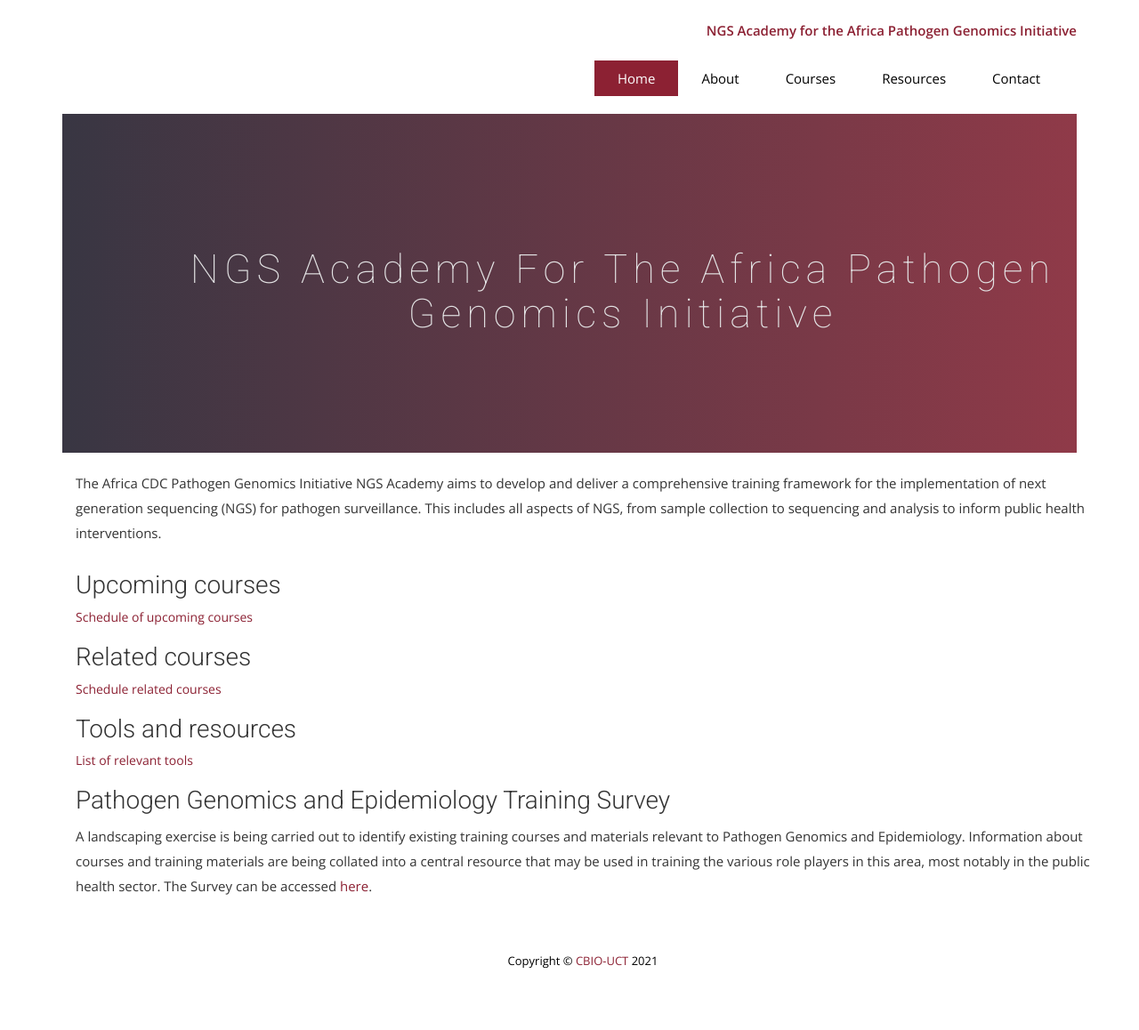
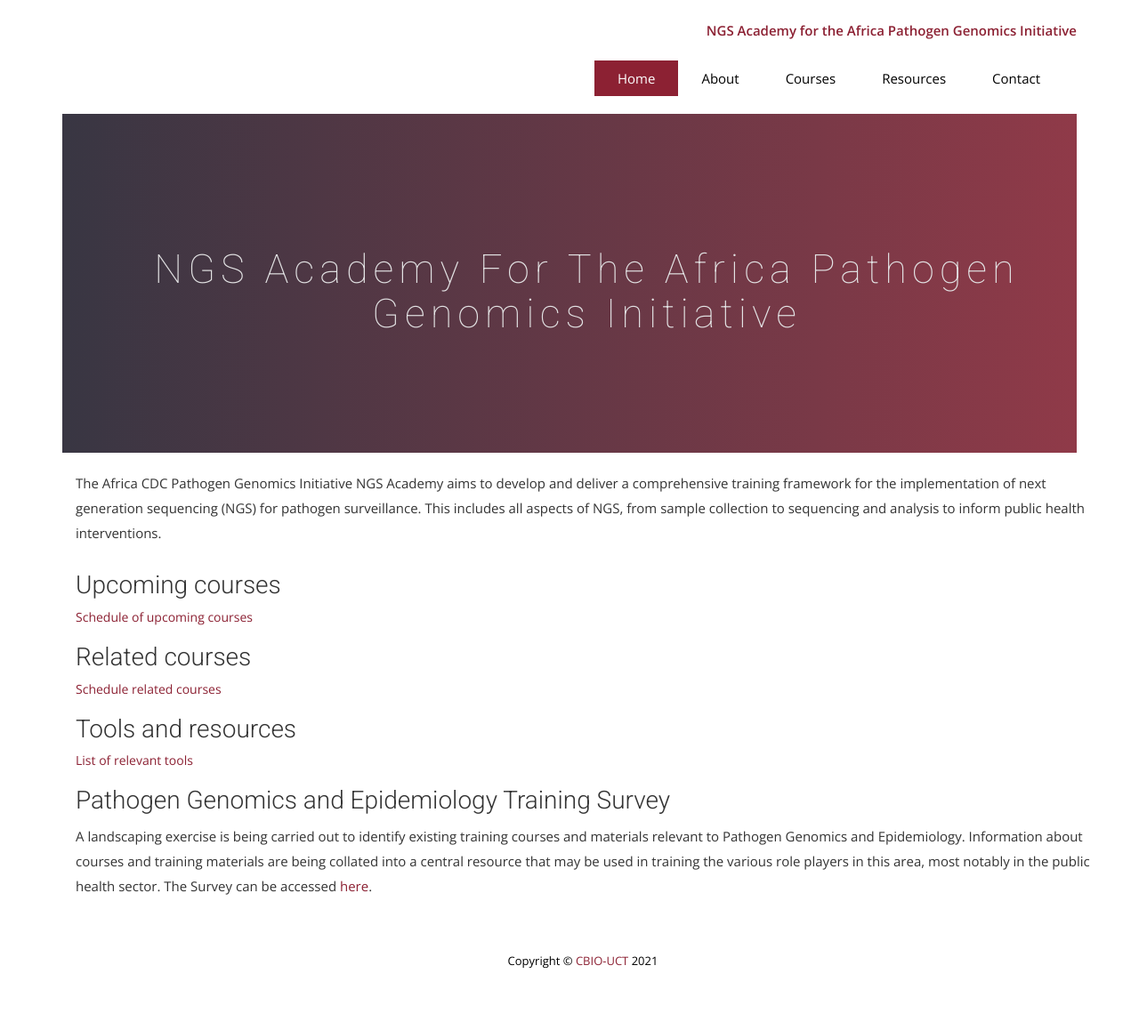
Before and after one commit to pmaturure3/ngsacad, a Jekyll site: the page built from index.html, in a window 1280 px wide. Shown: the whole page at 89% size. Built offline with Jekyll 4.4.1, drawn with Linux system fonts in a browser that asks for light colours; nearby versions of some CDN libraries; some web fonts are replaced; comment, search, counter and statistics services are not loaded.

Commit message:
reduced padding left to 9px on main template text

```diff
--- a/css/style.css
+++ b/css/style.css
@@ -381,7 +381,7 @@ font header .navbar-default .navbar-nav li a:hover {
 #global-header .block {
   color: #E3E3E4;
   margin: 0 auto;
-  padding-left: 90px;
+  padding-left: 9px;
   text-align: center;
 }
 #global-header .block h1 {
```
